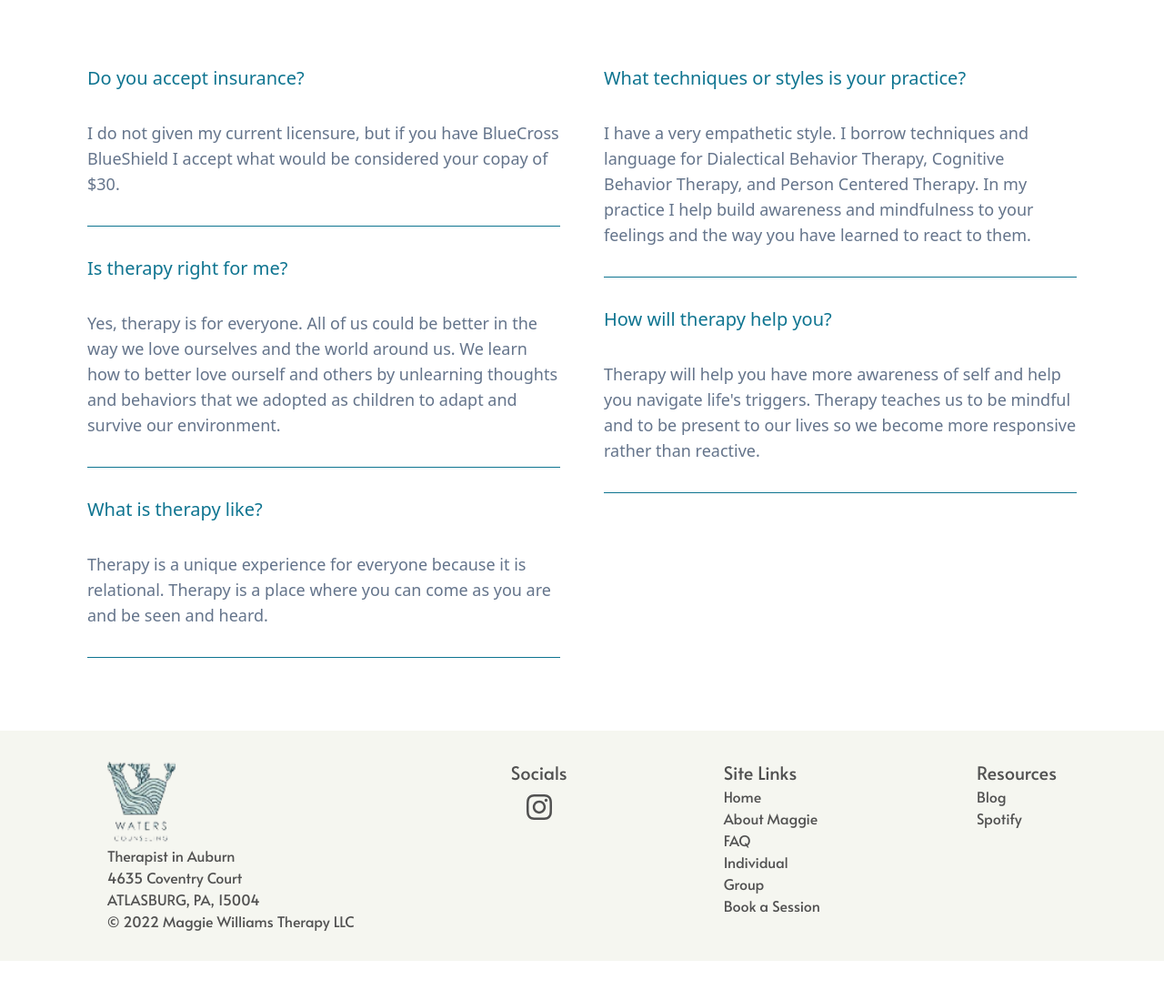
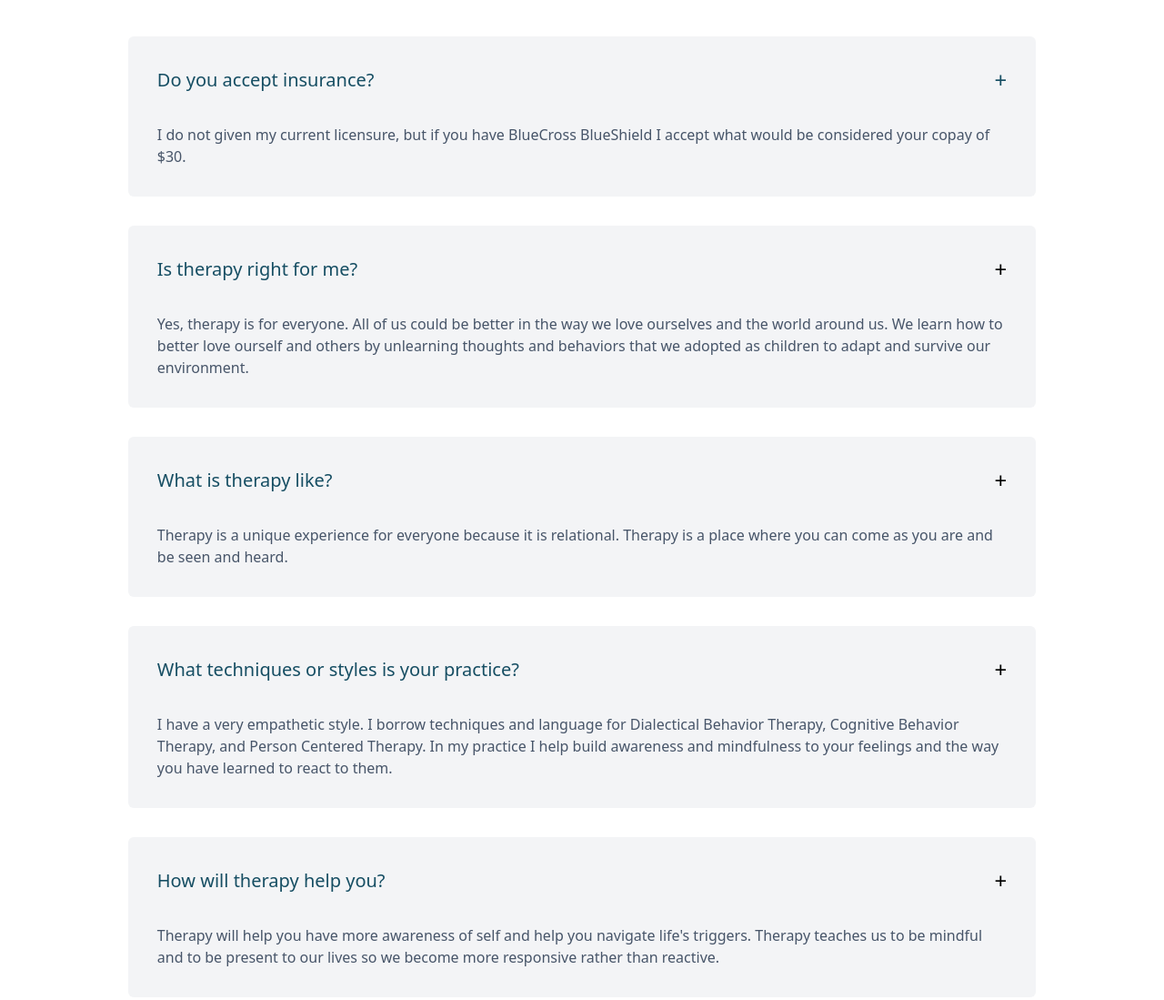
Before and after one commit to tas0018/maggie-site-4.0, a Gatsby site in the folder maggie-site-v-4/: page /faq in a window 1280 px wide. Shown: the part 600-1699 px from the top of the page at 91% size. Before the commit the page ends 1656 px from the top, so only its background shows below. Built offline with nearby package versions, Linux system fonts and the light colour scheme; Gatsby itself is replaced by a stand-in of ours.

Commit message:
Changing the faq page questions to the figma design

```diff
--- a/maggie-site-v-4/src/pages/faq.js
+++ b/maggie-site-v-4/src/pages/faq.js
@@ -12,23 +12,34 @@ const FAQ = () => (
     <Seo title="FAQ" />
     <NavbarFAQ />
     <FaqHero />
+
     <div className="flex h-max w-screen py-20">
-      <div className="flex flex-col pl-24 pr-6 w-6/12">
-        <div>
-          <h2 className="text-cyan-700 text-xl font-medium py-8">
+      <div className="flex flex-col px-4 w-full items-center">
+        <div className="w-4/5 bg-gray-100 rounded-md mb-8">
+          <div className="flex flex-row justify-between items-center">
+            <h2 className="p-8 text-cyan-900 text-xl font-medium">
               Do you accept insurance?
             </h2>
-          <p className="text-lg text-slate-500 border-b pb-8  border-cyan-700  ">
+            <div className="p-8">
+              <p className="text-2xl font-medium text-cyan-900">+</p>
+            </div>
+          </div>
+          <p className="px-8 pb-8 text-[#475569] font-medium">
             I do not given my current licensure, but if you have BlueCross
             BlueShield I accept what would be considered your copay of $30.
           </p>
         </div>
 
-        <div>
-          <h2 className="text-cyan-700 text-xl font-medium py-8">
+        <div className="w-4/5 bg-gray-100 rounded-md mb-8">
+          <div className="flex flex-row justify-between items-center">
+            <h2 className="p-8 text-cyan-900 text-xl font-medium">
               Is therapy right for me?
             </h2>
-          <p className="text-lg text-slate-500 border-b pb-8  border-cyan-700  ">
+            <div className="p-8">
+              <p className="text-2xl font-medium">+</p>
+            </div>
+          </div>
+          <p className="px-8 pb-8 text-[#475569] font-medium">
             Yes, therapy is for everyone. All of us could be better in the way
             we love ourselves and the world around us. We learn how to better
             love ourself and others by unlearning thoughts and behaviors that we
@@ -36,24 +47,32 @@ const FAQ = () => (
           </p>
         </div>
 
-        <div>
-          <h2 className="text-cyan-700 text-xl font-medium py-8">
+        <div className="w-4/5 bg-gray-100 rounded-md mb-8">
+          <div className="flex flex-row justify-between items-center">
+            <h2 className="p-8 text-cyan-900 text-xl font-medium">
               What is therapy like?
             </h2>
-          <p className="text-lg text-slate-500 border-b pb-8  border-cyan-700  ">
+            <div className="p-8">
+              <p className="text-2xl font-medium">+</p>
+            </div>
+          </div>
+          <p className="px-8 pb-8 text-[#475569] font-medium">
             Therapy is a unique experience for everyone because it is
             relational. Therapy is a place where you can come as you are and be
             seen and heard.
           </p>
         </div>
-      </div>
 
-      <div className="flex flex-col pr-24 pl-6 w-6/12">
-        <div>
-          <h2 className="text-cyan-700 text-xl font-medium py-8">
+        <div className="w-4/5 bg-gray-100 rounded-md mb-8">
+          <div className="flex flex-row justify-between items-center">
+            <h2 className="p-8 text-cyan-900 text-xl font-medium">
               What techniques or styles is your practice?
             </h2>
-          <p className="text-lg text-slate-500 border-b pb-8  border-cyan-700  ">
+            <div className="p-8">
+              <p className="text-2xl font-medium">+</p>
+            </div>
+          </div>
+          <p className="px-8 pb-8 text-[#475569] font-medium">
             I have a very empathetic style. I borrow techniques and language for
             Dialectical Behavior Therapy, Cognitive Behavior Therapy, and Person
             Centered Therapy. In my practice I help build awareness and
@@ -62,11 +81,16 @@ const FAQ = () => (
           </p>
         </div>
 
-        <div>
-          <h2 className="text-cyan-700 text-xl font-medium py-8">
+        <div className="w-4/5 bg-gray-100 rounded-md mb-8">
+          <div className="flex flex-row justify-between items-center">
+            <h2 className="p-8 text-cyan-900 text-xl font-medium">
               How will therapy help you?
             </h2>
-          <p className="text-lg text-slate-500 border-b pb-8  border-cyan-700  ">
+            <div className="p-8">
+              <p className="text-2xl font-medium">+</p>
+            </div>
+          </div>
+          <p className="px-8 pb-8 text-[#475569] font-medium">
             Therapy will help you have more awareness of self and help you
             navigate life's triggers. Therapy teaches us to be mindful and to be
             present to our lives so we become more responsive rather than
```
Lines whose indentation alone changed are shown as unchanged.
